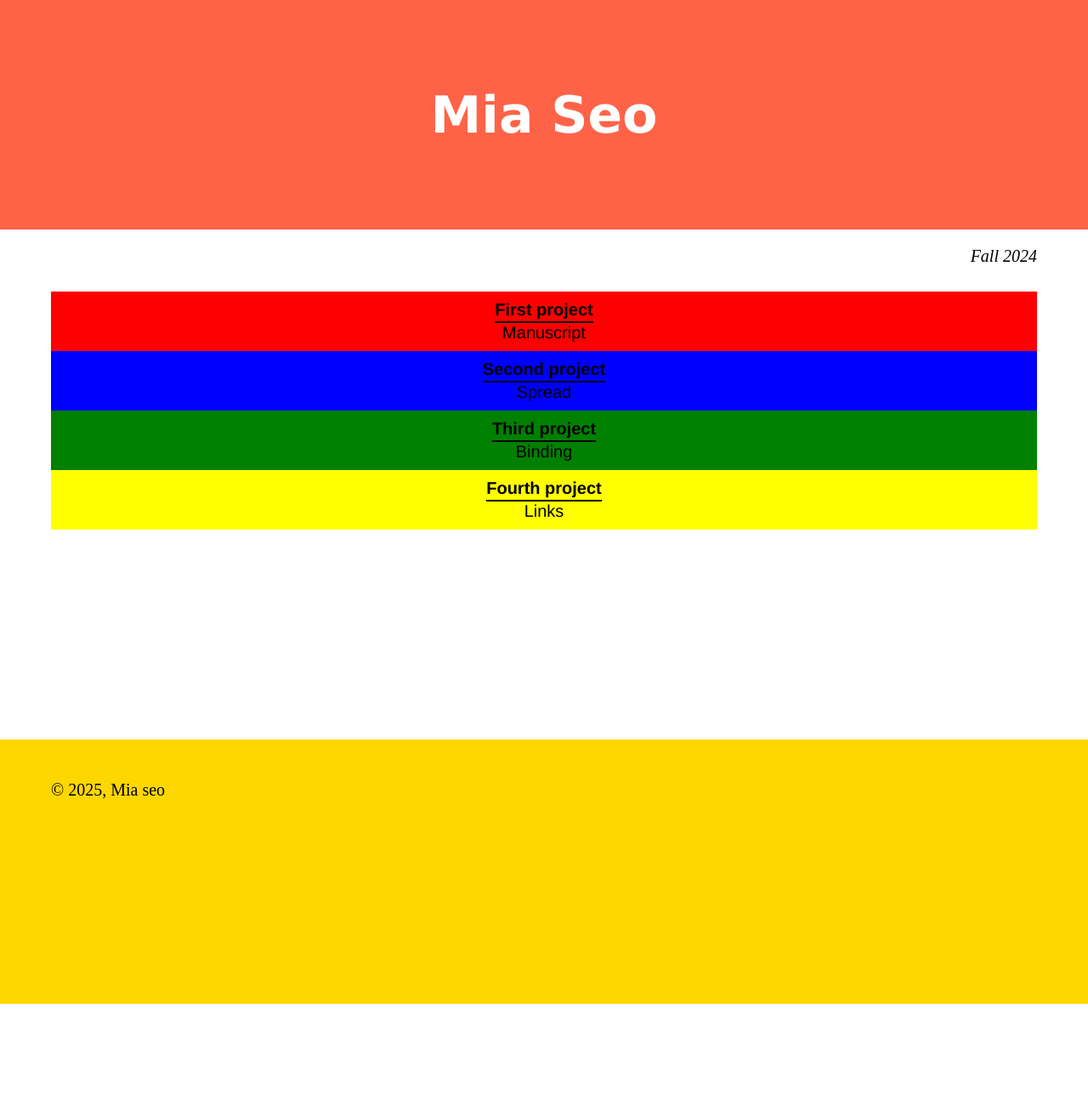
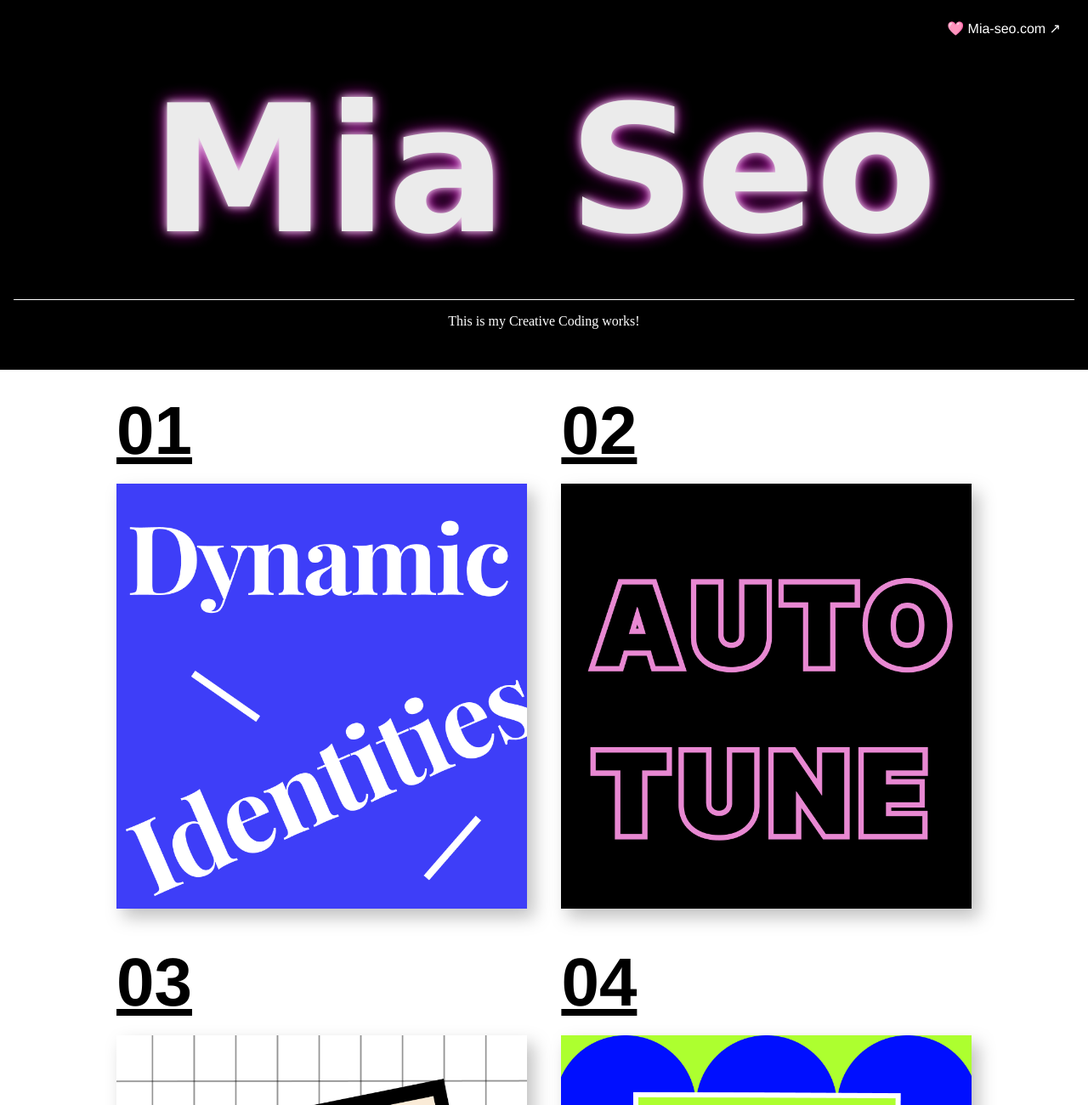
Before and after one commit to Lekkerdingfit/All, a plain HTML site: page index.html in a window 1280 px wide. Shown: the top 1300 px of the page at 85% size. Before the commit the page ends 1181 px from the top, so only its background shows below. Drawn offline with Linux system fonts and the light colour scheme.

Commit message:
update everything css, html

```diff
--- a/assets/style.css
+++ b/assets/style.css
@@ -3,51 +3,123 @@
 	--gutter-size: var(--base-size);
 	--color--primary: black;
 	--color--secondary: gold;
-	--color--background: tomato;
-
+	--color--background:black;
+	--base-size2: 20px;
+	--gutter-size2: calc(3* var(--base-size));
 	font-size: var(--base-size);
 }
 
-@media screen and (min-width:600px){
-	:root{
-		--base-size: 20px;
-		--gutter-size: calc(3* var(--base-size));
-}
-}
+
 
 header{
 	background-color: var(--color--background);
-	padding-block: calc(5*var(--base-size));
+	padding-block: calc(3*var(--base-size));
 }
 
 h1 {
-    font-size: calc(var(--base-size) * 3);
+    font-size: calc(var(--base-size) * 13);
 	font-family: Verdana;
 	font-weight: bolder;
 	text-align: center;
 	color: white;
+	line-height: 1;
+	margin:0;
+	padding: calc(3*var(--base-size));
+	animation: flicker 1.8s infinite alternate;
 }
 
+@keyframes flicker {
+	0%, 19%, 21%, 23%, 25%, 54%, 100% {
+	  opacity: 1;
+	  text-shadow: 0 0 10px white, 0 0 20px #F411E5;
+	}
+	20%, 22%, 24%, 55% {
+	  opacity: 0.6;
+
+	}
+  }
+
+
 h2{
-	padding-bottom:30px;
+	padding-top: var(--base-size);
 	font-size: var(--base-size);
 	text-align: right;
-	font-style: oblique;
+	color:white;
+	text-align: center;
+	border-top: 1px white solid;
 }
 li{
-	font-family:'Franklin Gothic Medium', 'Arial Narrow', Arial, sans-serif;
+	 font-family:'Franklin Gothic Medium', 'Arial Narrow', Arial, sans-serif;
 	padding: 10px;
 	text-align: center;
+
+}
+li img{
+	width:100%;
+	height: auto;
+	display: block;
+	object-fit: cover;
+	max-height: 500px;
+	margin: 0 auto;
+	filter:drop-shadow(8px 10px 10px rgba(3, 2, 2, 0.25));
+}
+ul{
+	display: flex;
+	flex-wrap: wrap;
+	justify-content: center;
+	gap: 1.3rem;
+	padding:0;
 }
 
-.bold{
-	font-weight: bold;
-	border-bottom:  2px solid black;
-	display: inline-block;
-	padding-bottom: 2px;
+.img-all{
+	position: relative;
+	display: block;
+	height:auto;
+	width: 100%;
+
 }
 
-li:nth-child(1) {
+.imag-all img{
+	width:100%;
+	height:auto;
+	display: block;
+	object-fit: cover;
+	max-height: 500px;
+	margin: 0 auto;
+	filter:drop-shadow(8px 10px 10px rgba(3, 2, 2, 0.25));
+
+}
+
+.back{
+  position: absolute;
+ inset:0;
+  background-color: rgba(0,0,0,0.85);
+  color: white;
+  font-weight: bold;
+  display: flex;
+  align-items: center;
+  justify-content: center;
+  opacity: 0;
+  transition: opacity 0.3s ease;
+  padding: 1rem;
+  text-align: center;
+  box-sizing: border-box;
+}
+
+.img-all:hover .back{
+	opacity: 1;
+}
+
+
+.bold{
+	font-weight:bold;
+	font-size:calc(5* var(--base-size));
+	padding-bottom: 1rem;
+	text-align: left;
+	text-decoration: underline;
+}
+
+/* li:nth-child(1) {
     background-color: red;
 }
 
@@ -61,23 +133,36 @@ li:nth-child(3) {
 li:nth-child(4) {
     background-color: yellow;
 }
+li:nth-child(5) {
+    background-color: orangered;
+} */
 
 
 
 #main-content{
-	block-size: 75vh;
+
 	padding-top:var(--base-size);
-	padding-bottom: :calc(2 *var(var(--base-size)));
+	padding-bottom: calc(2 *var(--base-size));
 }
 
 footer{
-	--base-size: 48px;
-
-	background-color: var(--color--secondary);
-	padding-top:var(--base-size);
-	padding-bottom: calc(5*var(--base-size));
+	font-family: helvetica;
+	padding-top:calc(2*var(--base-size));
+	padding-bottom: calc(3*var(--base-size));
+	margin-top: calc(2*var(--base-size));
+	border-top: solid black 1px;
+	display:flex;
+	justify-content: space-between;
 }
 
 .gutters{
 	padding-inline: var(--gutter-size);
 }
+
+.myhome{
+	color:white;
+	position:absolute;
+	font-family: helvetica;
+	top:1.5rem;
+	right:2rem;
+}
--- a/index.html
+++ b/index.html
@@ -1,49 +1,71 @@
 <html>
 <head>
 	<meta name="viewport" content="width=device-width, initial-scale=1">
-	<title>Mia Seo - Typography & Interaction</title>
+	<title>Mia Seo's all coding projects</title>
+	<link href="assets/img/favicon.ico" rel="icon" sizes="any">
 	<link href="assets/reset.css" rel="stylesheet">
 	<link href="assets/style.css" rel="stylesheet">
 </head>
 <body>
 	<header class="gutters">
 		<h1> Mia Seo</h1>
+		<a href="https://mia-seo.com" class="myhome" alt="My Homepage">🩷 Mia-seo.com ↗ </a>
+		<h2>This is my Creative Coding works!</h2>
 	</header>
 	<section  id="main-content" class="gutters">
-	<h2>Fall 2024</h2>
+
 	<ul>
 		<li>
 			<a href="https://lekkerdingfit.github.io/manuscript2/">
-				<p class="bold">First project</p>
-				<p><em>Manuscript</em></p>
+				<p class="bold">01</p>
+				<div class="img-all">
+				<img src="assets/img/manuscript.png" alt="manuscript">
+				<div class="back"><p> Manuscript : This project is blablabla</p></div>
+			</div>
 
 			</a>
 		</li>
 		<li>
 			<a href="https://vee-mai.github.io/Spread-24/">
-				<p class="bold">Second project</p>
-				<p><em>Spread</em></p>
-
+				<p class="bold">02</p>
+				<div class="img-all">
+				<img src="assets/img/spread.png" alt="spread">
+				<div class="back"><p> Spread : This project is blablabla</p></div>
+				</div>
 			</a>
 		</li>
 		<li>
 			<a href="https://lekkerdingfit.github.io/Binding/">
-				<p class="bold">Third project</p>
-				<p><em>Binding</em></p>
-
+				<p class="bold">03</p>
+				<div class="img-all">
+				<img src="assets/img/binding.png" alt="binding">
+				<div class="back"><p> Binding : This project is blablabla</p></div>
+			</div>
 				</a>
 			</li>
 			<li>
 				<a href="https://lekkerdingfit.github.io/Links/">
-					<p class="bold">Fourth project</p>
-					<p><em>Links</em></p>
-
+					<p class="bold">04</p>
+					<div class="img-all">
+					<img src="assets/img/link.png" alt="link">
+					<div class="back"><p> Links : This project is blablabla</p></div>
+				</div>
 					</a>
 				</li>
+				<li>
+					<a href="https://lekkerdingfit.github.io/functions2/">
+						<p class="bold">05</p>
+						<div class="img-all">
+						<img src="assets/img/function.png" alt="function">
+						<div class="back"><p> Functions : This project is blablabla</p></div>
+					</div>
+						</a>
+					</li>
 		</ul>
 	</section>
 	<footer  class="gutters">
 		<p> &copy; 2025, Mia seo</p>
+		<p>syj6550578@gmail.com</p>
 	</footer>
 	</body>
 </html>
```
Also changed, not shown: assets/img/binding.png (added), assets/img/favicon.ico (added), assets/img/function.png (added), assets/img/link.png (added), assets/img/manuscript.png (added), assets/img/spread.png (added).
